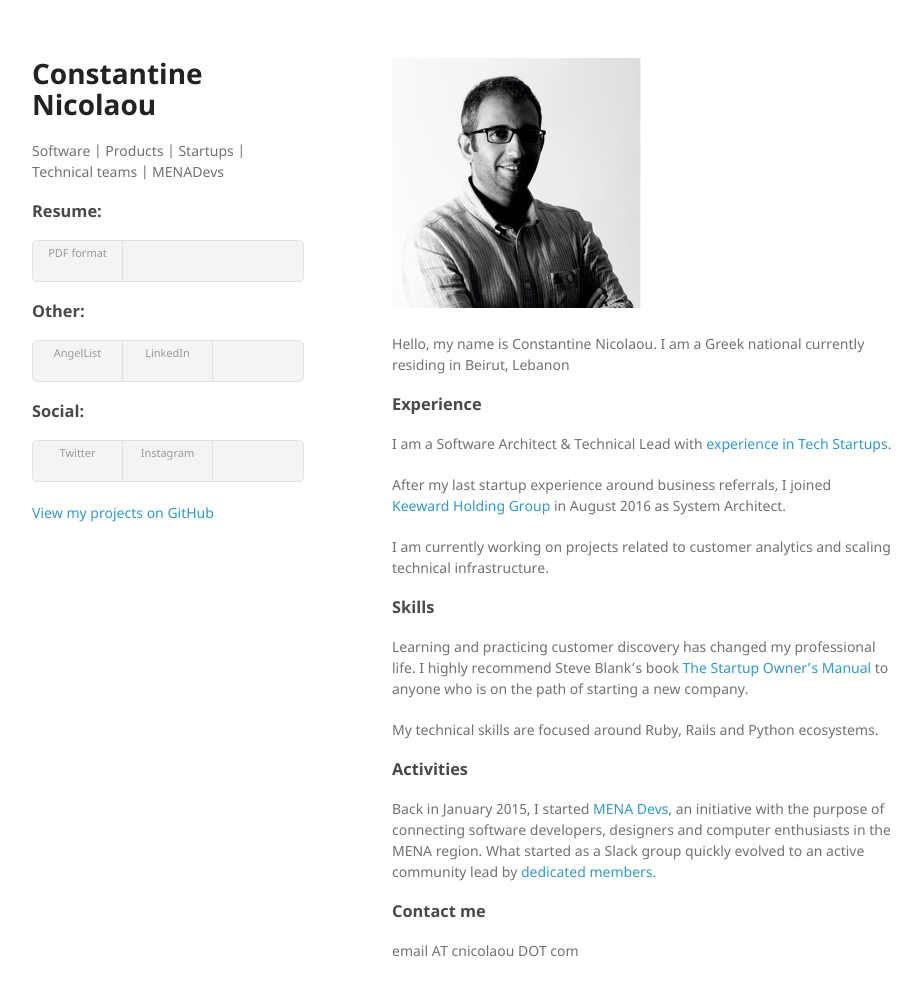
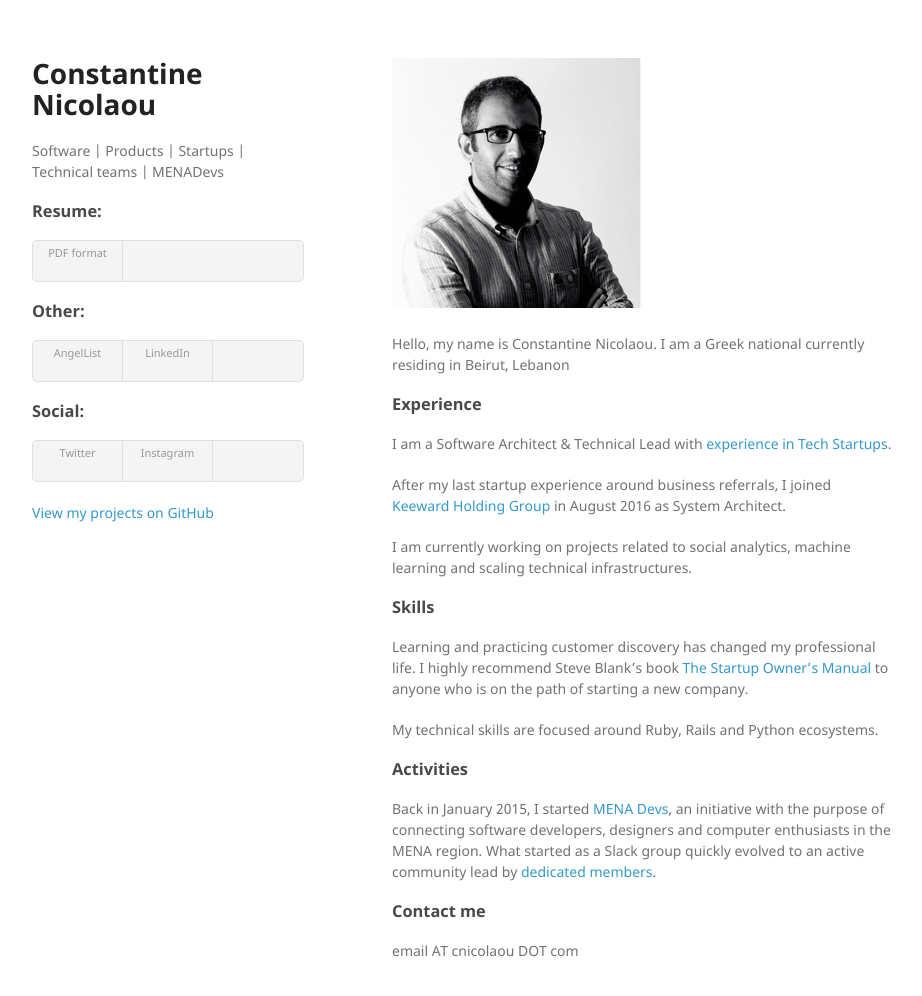
Before and after one commit to cnicolaou/cnikolaou.github.io, a Jekyll site: the page built from index.md, in a window 1280 px wide and 1031 px high. Shown: the top 996 px of the window, without its empty margins (178-1100 px from the left). Built offline with Jekyll 4.4.1, drawn with Linux system fonts in a browser that asks for light colours.

Commit message:
Update bio

```diff
--- a/index.md
+++ b/index.md
@@ -12,7 +12,7 @@ I am a Software Architect & Technical Lead with [experience in Tech Startups](ht
 
 After my last startup experience around business referrals, I joined [Keeward Holding Group](http://keeward.com/the-teams/) in August 2016 as System Architect.
 
-I am currently working on projects related to customer analytics and scaling technical infrastructure.
+I am currently working on projects related to social analytics, machine learning and scaling technical infrastructures.
 
 ### Skills
 
```
